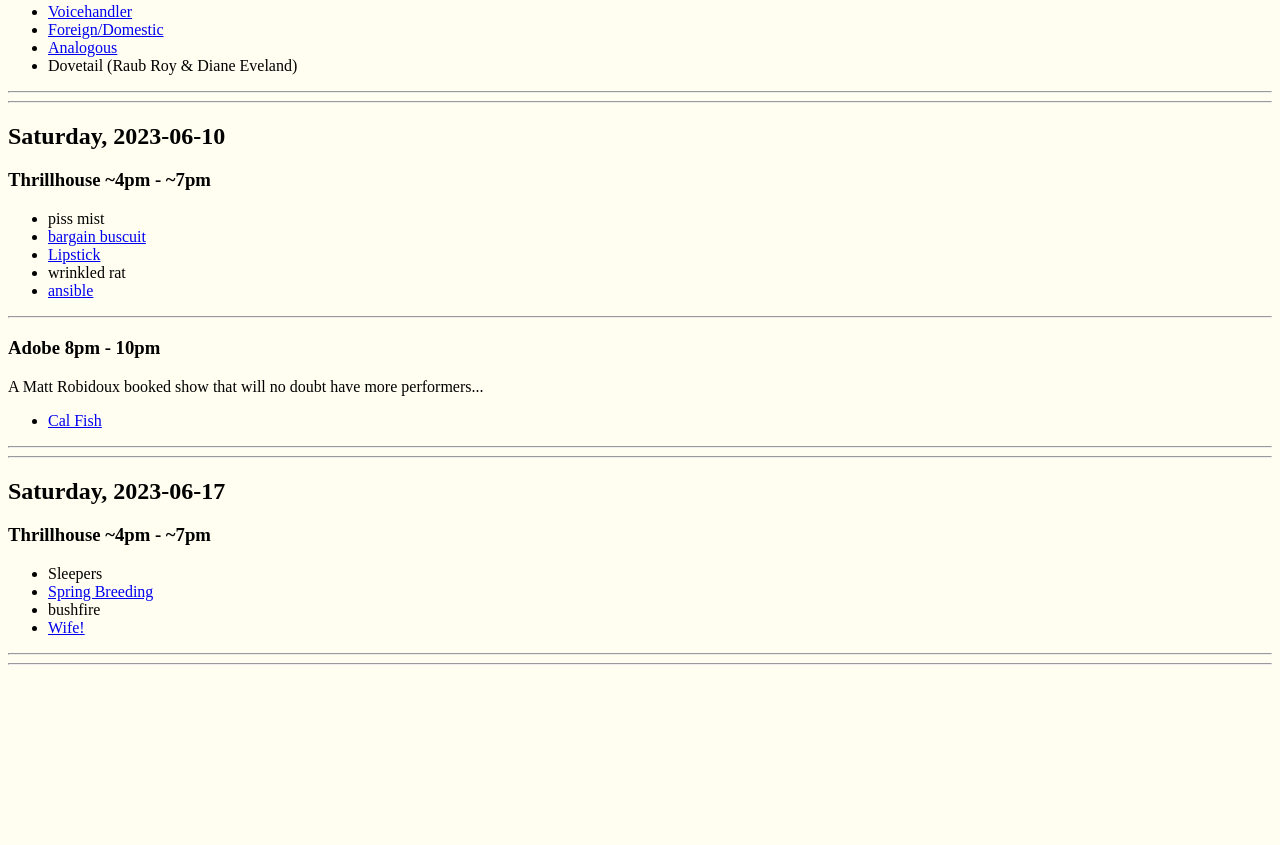
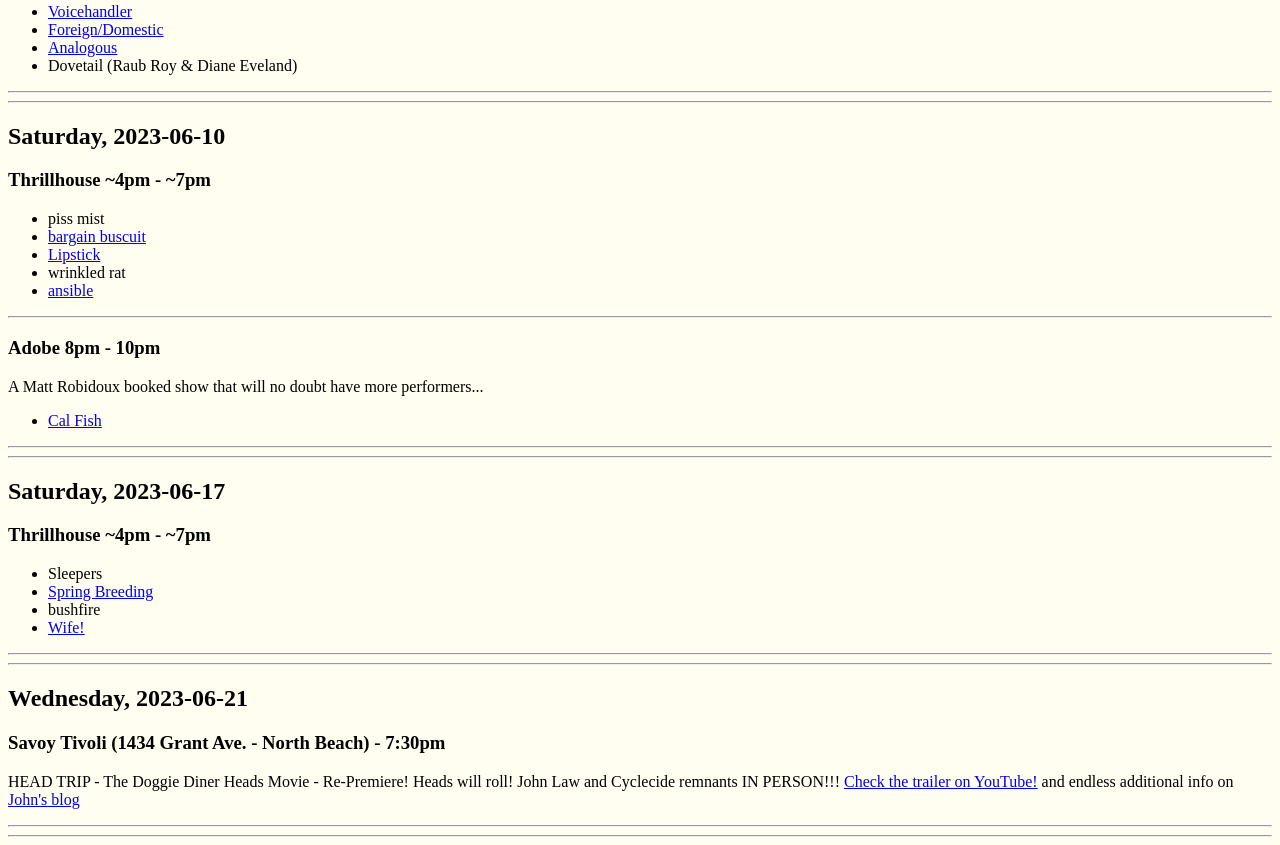
Before and after one commit to bbito/napsugar.us, a plain HTML site: page other-events/index.html in a window 1280 px wide. Shown: the part 10022-10867 px from the top of the page. Before the commit the page ends 10695 px from the top, so only its background shows below. Drawn offline with Linux system fonts and the light colour scheme.

Commit message:
Doggie Diner Heads!

```diff
--- a/other-events/index.html
+++ b/other-events/index.html
@@ -479,5 +479,10 @@
 	</ul>
 	<hr>
 	<hr>
+	<h2 id="d20230621">Wednesday, 2023-06-21</h2>
+	<h3>Savoy Tivoli (1434 Grant Ave. - North Beach) - 7:30pm</h3>
+	<p>HEAD TRIP - The Doggie Diner Heads Movie - Re-Premiere! Heads will roll! John Law and Cyclecide remnants IN PERSON!!! <a href="https://www.youtube.com/watch?v=qbRNbrI4suc">Check the trailer on YouTube!</a> and endless additional info on <a href="https://johnwlaw.com/2023/05/25/doggie-diner-news-new-improved-be-the-first-on-your-block/">John's blog</a></p>
+	<hr>
+	<hr>
 </body>
 </html>
```
